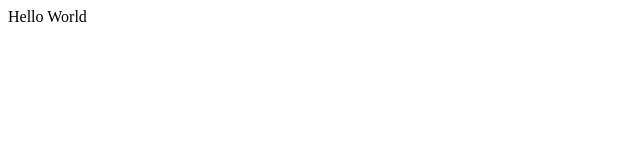
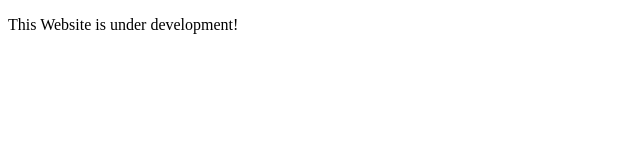
Before and after one commit to 4bhisheksharma/blog, a plain HTML site: page index.html in a window 1280 px wide. Shown: the whole page, without its empty margins (0-640 px from the left). Drawn offline with Linux system fonts and the light colour scheme.

Commit message:
minor changes

```diff
--- a/index.html
+++ b/index.html
@@ -1 +1,11 @@
-<p>Hello World</p>
+<!DOCTYPE html>
+<html lang="en">
+<head>
+    <meta charset="UTF-8">
+    <meta name="viewport" content="width=device-width, initial-scale=1.0">
+    <title>Blog - Abhishek Sharma</title>
+</head>
+<body>
+    <p>This Website is under development!</p>
+</body>
+</html>
```
